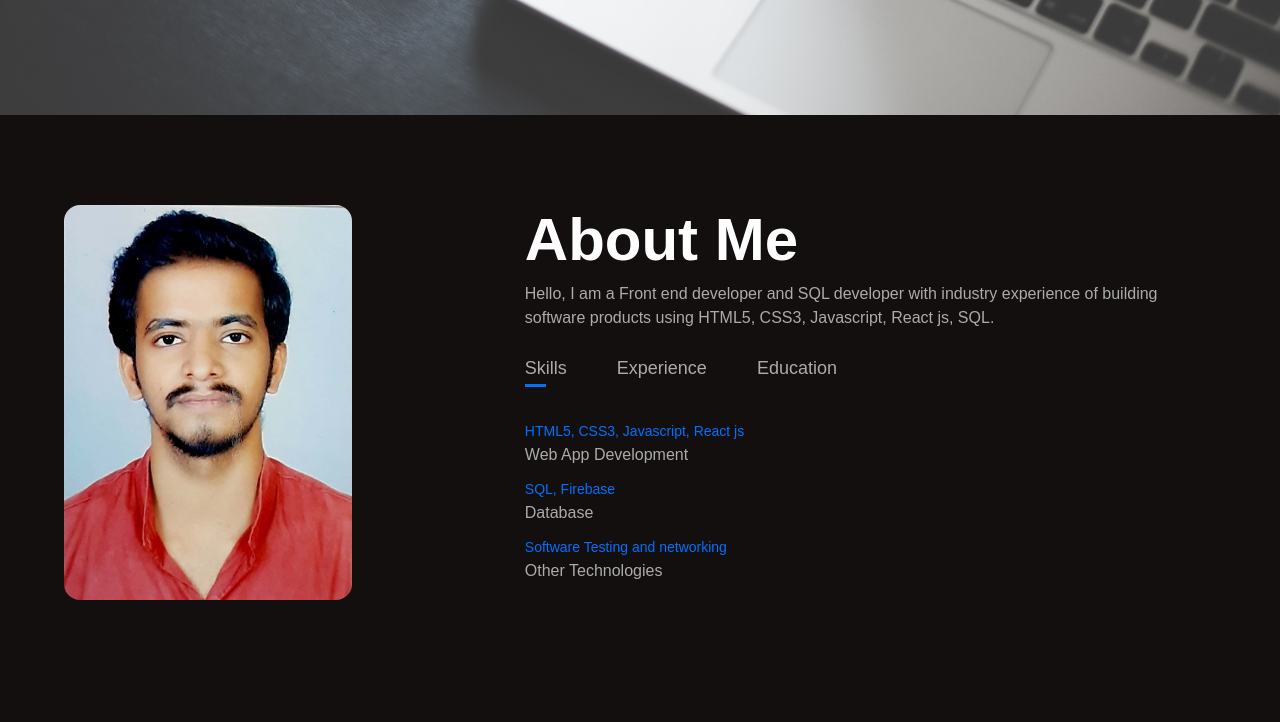
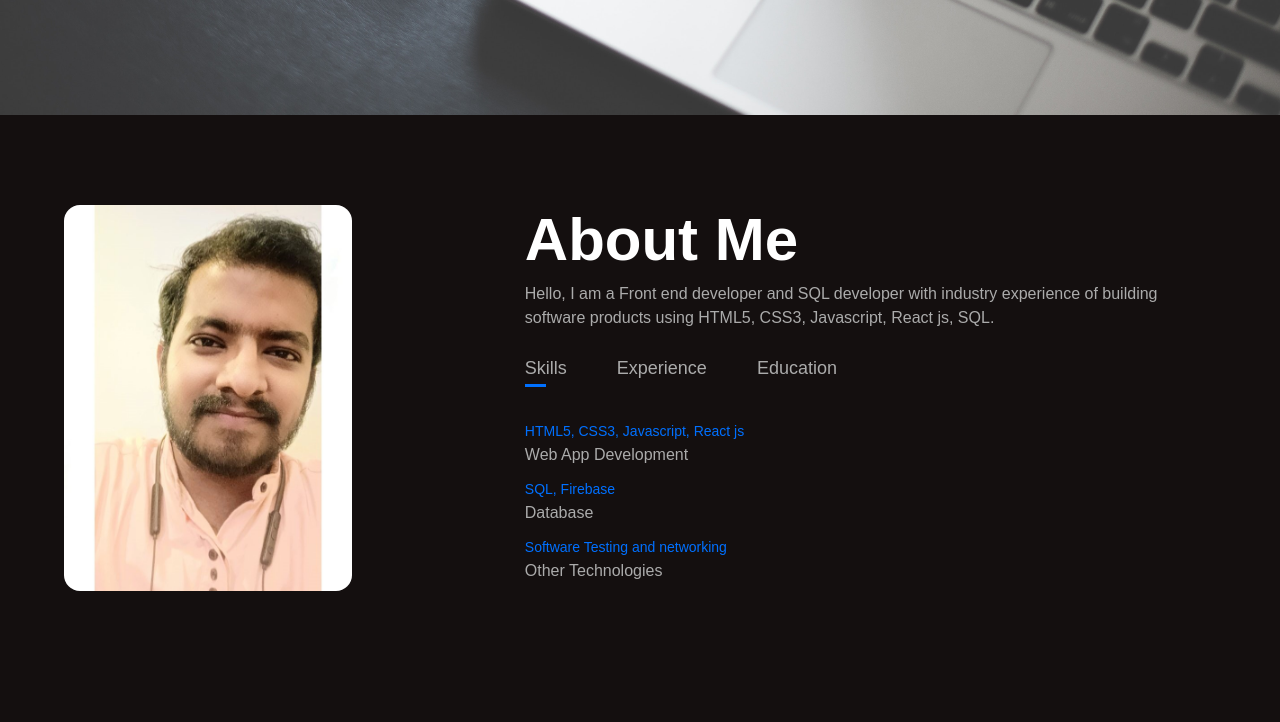
Before and after one commit to omraut24/portfolio, a plain HTML site: page index.html in a window 1280 px wide. Shown: the part 685-1407 px from the top of the page. Drawn offline with Linux system fonts and the light colour scheme.

Commit message:
profile updated

```diff
--- a/index.html
+++ b/index.html
@@ -15,7 +15,6 @@
     <div id="header">
         <div class="container">
             <nav>
-                <!-- <h2><span>O</span>mkar.</h2> -->
                 <ul id="sidemenu">
                     <li><a href="#header">Home</a></li>
                     <li><a href="#about">About</a></li>
@@ -44,7 +43,7 @@
         <div class="container">
             <div class="row">
                 <div class="about-col-1">
-                    <img src="/images/photo1.jpeg" alt="user">
+                    <img src="/images/profile.jpg" alt="user">
                 </div>
                 <div class="about-col-2">
                     <h1 class="sub-title">About Me</h1>
@@ -152,7 +151,6 @@
                         <a href="https://www.facebook.com/profile.php?id=100007757897782&mibextid=ZbWKwL"><i class="fa-brands fa-facebook"></i></a>
                     </div> -->
                     <a href="/images/Curriculum vitae.pdf" download class="btn btn2">Download CV</a>
-
                 </div>
                 <div class="contact-right">
                     <form name="submit-to-google-sheet">
```
Also changed, not shown: images/profile.jpg (added).
